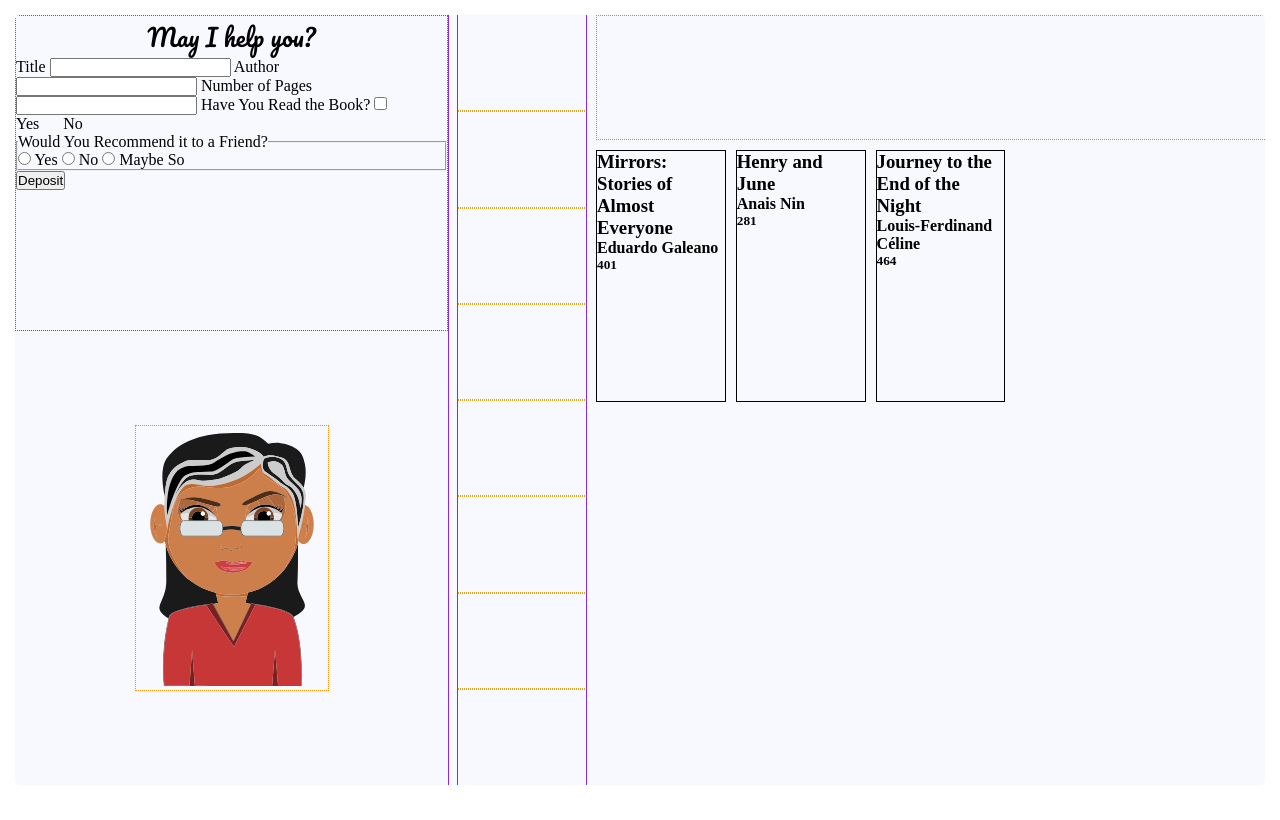
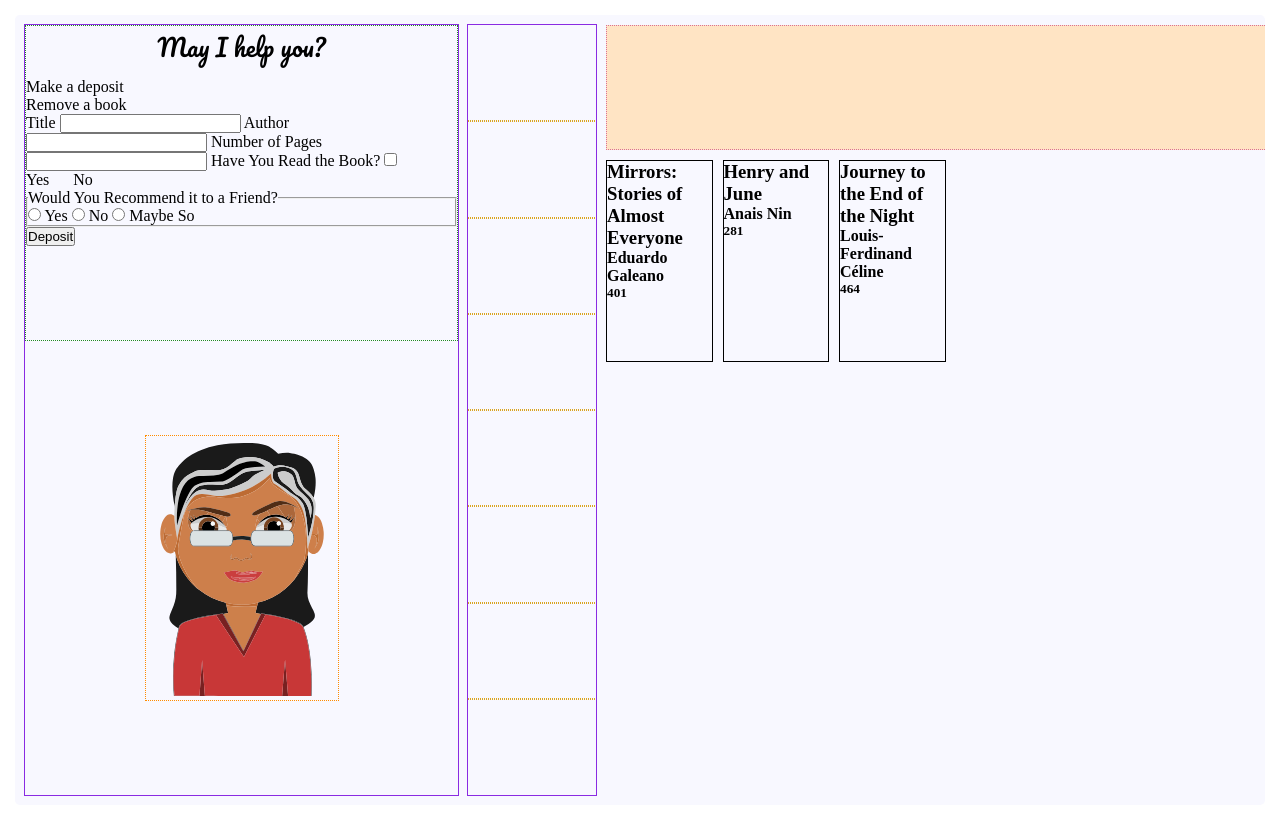
Before and after one commit to dwgrossberg/library, a plain HTML site: page index.html in a window 1280 px wide. Drawn offline with Linux system fonts and the light colour scheme.

Commit message:
Add form div buttons and restlye book css

```diff
--- a/index.html
+++ b/index.html
@@ -18,6 +18,10 @@
         <div class="help-desk">
             <div class="help">
                 <p id="help">May I help you?</p>
+                <div class="deposit-remove">
+                    <div class="deposit">Make a deposit</div>
+                    <div class="remove">Remove a book</div>
+                </div>
                 <form action="/library.js" method="post" id="form-deposit">
                     <label for="title">Title</label>
                     <input type="text" id="title" name="title">
--- a/script.js
+++ b/script.js
@@ -41,8 +41,6 @@ function addBookToLibrary(e) {
 
 function displayLibrary() {
     myLibrary.forEach((val, key, arr) => {
-
-
         if (Object.is(arr.length -1 , key)) {
             let bookArray = Object.values(val);
             let newBook = document.createElement('div');
--- a/style.css
+++ b/style.css
@@ -9,12 +9,14 @@
     display: grid;
     grid-template: minmax(calc(100vh - 30px), 500px) / minmax(calc(35vw - 15px), 250px) minmax(10vw, 50px) minmax(calc(55vw - 15px), 300px);
     gap: 10px;
-    overflow: hidden;
-    min-width: 500px;
+    overflow: auto;
+    min-width: 700px;
     min-height: 500px;
     background-color: ghostwhite;
     border-radius: 5px;
     margin: 15px;
+    padding: 10px;
+    justify-content: space-between;
 }
 
 .help-desk,
@@ -26,7 +28,7 @@
 .help-desk {
     grid-area: 1 / 1 / 2 / 2;
     display: grid;
-    grid-template: clamp(250px, calc(700px - 30vw), 60vh) 1fr / 1fr;
+    grid-template: clamp(300px, calc(700px - 30vw), 60vh) 1fr / 1fr;
 }
 
 .help {
@@ -38,6 +40,7 @@
     font-family: "Pacifico", cursive;
     font-size: 24px;
     text-align: center;
+    margin-bottom: 10px;
 }
 
 .librarian {
@@ -48,7 +51,7 @@
 
 .librarian img {
     width: 15vw;
-    min-width: 150px;
+    min-width: 125px;
 }
 
 .ladder {
@@ -64,7 +67,7 @@
 #library {
     grid-area: 1 / 3 / 2 / 4;
     display: grid;
-    grid-template: 125px repeat(auto-fit, minmax(100px, 1fr)) / repeat(auto-fit, minmax(125px, .5fr));
+    grid-template: 125px repeat(3, minmax(100px, 1fr)) / repeat(auto-fit, minmax(100px, .5fr));
     gap: 10px;
     overflow: auto;
 }
@@ -72,14 +75,14 @@
 .top-shelf {
     grid-area: 1 / 1 / 2 / -1;
     border: 1px dotted palevioletred;
-
+    background-color: bisque;
 }
 
 .book {
     border: 1px solid black;
     max-width:  200px;
     min-width:  100px;
-    max-height: 250px;
+    max-height: 200px;
     min-height: 100px;
 
 }
```
